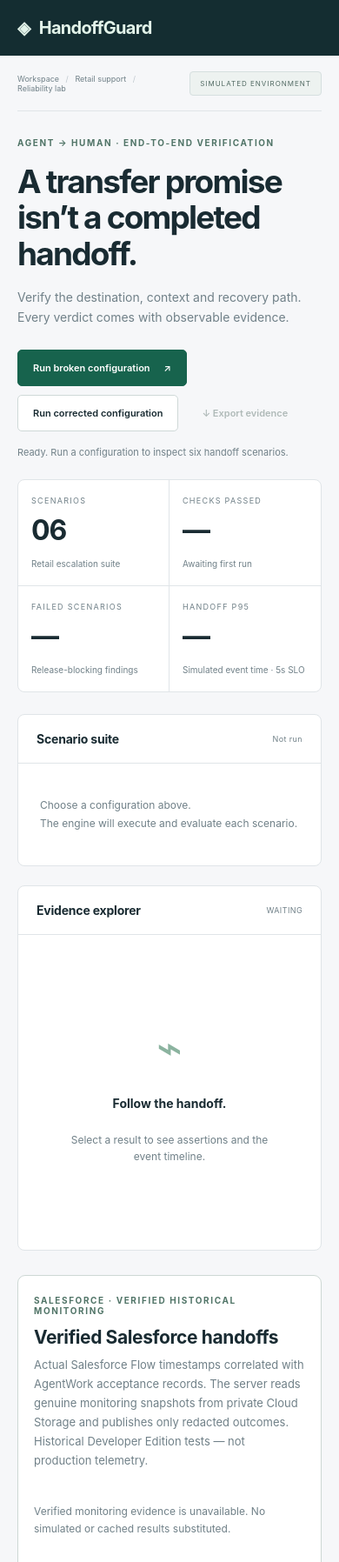
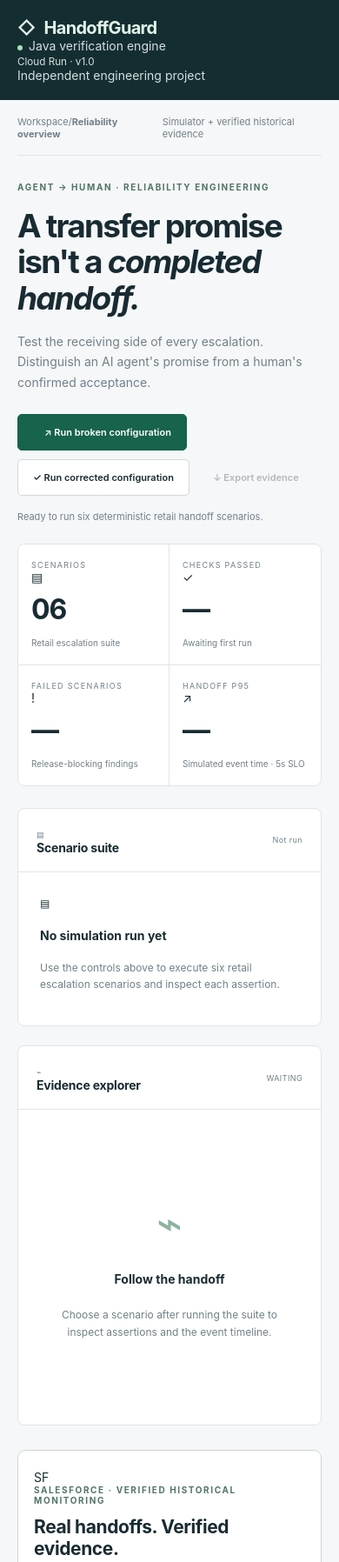
Before and after one commit to davehrsh/HandOffGuard, a website: page web/index.html in a window 390 px wide. Shown: the top 1796 px of the page at 87% size. Drawn offline with Linux system fonts and the light colour scheme; no server answers.

Commit message:
design: rebuild dashboard hierarchy and navigation with semantic responsive structure

```diff
--- a/web/index.html
+++ b/web/index.html
@@ -1,7 +1,56 @@
-<!doctype html><html lang="en"><head><meta charset="utf-8"><meta name="viewport" content="width=device-width,initial-scale=1"><title>HandoffGuard • Reliability lab</title><link rel="stylesheet" href="/style.css"></head><body>
-<aside><a class="brand" href="/">◈ <span>HandoffGuard</span></a><div class="workspace">ENGINEERING WORKSPACE <b>Retail support lab</b></div><nav><a href="#suite" class="active">◫ &nbsp; Test workbench</a><a href="#evidence">≋ &nbsp; Evidence explorer</a><a href="/history">◷ &nbsp; Private snapshot viewer</a><a href="#about">⌘ &nbsp; Integration status</a></nav><div class="aside-bottom"><span class="dot"></span> Java verification engine<br><small>Cloud Run · v1.0</small></div></aside>
-<main><header><span>Workspace <i>/</i> Retail support <i>/</i> Reliability lab</span><span class="badge">SIMULATED ENVIRONMENT</span></header>
-<section class="intro" id="suite"><div class="eyebrow">AGENT → HUMAN · END-TO-END VERIFICATION</div><h1>A transfer promise<br>isn’t a completed handoff.</h1><p>Verify the destination, context and recovery path.<br>Every verdict comes with observable evidence.</p><div class="actions"><button id="broken" class="primary">Run broken configuration <span>↗</span></button><button id="fixed" class="secondary">Run corrected configuration</button><button id="export" class="text" disabled>↓ Export evidence</button></div><p id="status" class="status" role="status" aria-live="polite">Ready. Run a configuration to inspect six handoff scenarios.</p></section>
-<div class="metrics"><article><label>SCENARIOS</label><strong id="total">06</strong><small>Retail escalation suite</small></article><article><label>CHECKS PASSED</label><strong id="passed">—</strong><small id="passed-sub">Awaiting first run</small></article><article><label>FAILED SCENARIOS</label><strong id="failed">—</strong><small>Release-blocking findings</small></article><article><label>HANDOFF P95</label><strong id="latency">—</strong><small>Simulated event time · 5s SLO</small></article></div>
-<section class="workbench"><div class="suite-panel"><div class="panel-title"><h2>Scenario suite</h2><span id="profile">Not run</span></div><div id="scenarios" class="scenario-list"><p class="empty">Choose a configuration above.<br>The engine will execute and evaluate each scenario.</p></div></div><div id="evidence" class="evidence-panel"><div class="panel-title"><h2>Evidence explorer</h2><span id="verdict">WAITING</span></div><div id="detail"><div class="empty detail-empty"><div class="large-icon">⌁</div><h3>Follow the handoff.</h3><p>Select a result to see assertions and the event timeline.</p></div></div></div></section>
-<section id="salesforce" class="salesforce-evidence"><div class="eyebrow">SALESFORCE · VERIFIED HISTORICAL MONITORING</div><h2>Verified Salesforce handoffs</h2><p class="evidence-intro">Actual Salesforce Flow timestamps correlated with AgentWork acceptance records. The server reads genuine monitoring snapshots from private Cloud Storage and publishes only redacted outcomes. Historical Developer Edition tests — not production telemetry.</p><div id="salesforce-sessions" role="status" aria-live="polite">Loading verified monitoring evidence…</div></section><section id="about" class="integration"><div><span class="eyebrow">INTEGRATION BOUNDARY</span><h2>Built to verify. Honest about the source.</h2><p>This workbench uses deterministic simulations. Separately, the protected Salesforce API verifies actual handoffs using Salesforce Flow transfer timestamps and AgentWork records. Import privately stored monitoring snapshots in the history viewer. No live Salesforce credentials or records are exposed on this public page.</p></div><span class="badge">LIVE API · PROTECTED</span></section><footer>HandoffGuard / An independent engineering project <span>Evidence over assumptions.</span></footer></main><script src="/app.js"></script></body></html>
+<!doctype html>
+<html lang="en">
+<head>
+  <meta charset="utf-8">
+  <meta name="viewport" content="width=device-width,initial-scale=1">
+  <meta name="theme-color" content="#0c282d">
+  <meta name="description" content="HandoffGuard — verify agent-to-human transfer reliability with deterministic test scenarios and historical Salesforce evidence.">
+  <title>HandoffGuard — Handoff Reliability Workspace</title>
+  <link rel="stylesheet" href="/style.css">
+</head>
+<body>
+<div class="app-shell">
+  <aside class="sidebar" aria-label="Workspace navigation">
+    <a class="brand" href="/" aria-label="HandoffGuard home"><span class="brand-mark" aria-hidden="true">◇</span><span>Handoff<span class="brand-accent">Guard</span></span></a>
+    <div class="workspace"><span class="sidebar-kicker">WORKSPACE</span><b>Retail support lab</b><small>Engineering environment</small></div>
+    <nav class="sidebar-nav" aria-label="Main navigation">
+      <a href="#suite" class="active"><span class="nav-symbol" aria-hidden="true">▣</span><span>Test workbench</span></a>
+      <a href="#evidence"><span class="nav-symbol" aria-hidden="true">≋</span><span>Evidence explorer</span></a>
+      <a href="#salesforce"><span class="nav-symbol" aria-hidden="true">◇</span><span>Verified Salesforce</span></a>
+      <a href="/history"><span class="nav-symbol" aria-hidden="true">◷</span><span>Private snapshot viewer</span></a>
+      <a href="#about"><span class="nav-symbol" aria-hidden="true">⌘</span><span>Integration status</span></a>
+    </nav>
+    <div class="sidebar-bottom"><div class="engine-status"><span class="dot" aria-hidden="true"></span><span>Java verification engine</span></div><small>Cloud Run · v1.0</small><div class="sidebar-footnote">Independent engineering project</div></div>
+  </aside>
+  <main class="main-content">
+    <header class="topbar"><div class="breadcrumbs"><span>Workspace</span><span class="slash">/</span><strong>Reliability overview</strong></div><div class="topbar-right"><span class="live-dot" aria-hidden="true"></span><span class="environment-label">Simulator + verified historical evidence</span></div></header>
+    <div class="page-content">
+      <section class="intro" id="suite" aria-labelledby="page-title">
+        <div class="intro-copy"><div class="eyebrow"><span class="eyebrow-line"></span>AGENT → HUMAN · RELIABILITY ENGINEERING</div><h1 id="page-title">A transfer promise isn't a <em>completed handoff.</em></h1><p>Test the receiving side of every escalation. Distinguish an AI agent's promise from a human's confirmed acceptance.</p></div>
+        <div class="intro-bottom"><div class="actions"><button id="broken" class="primary"><span class="button-icon" aria-hidden="true">↗</span> Run broken configuration</button><button id="fixed" class="secondary"><span class="button-icon" aria-hidden="true">✓</span> Run corrected configuration</button><button id="export" class="text" disabled>↓ Export evidence</button></div><p id="status" class="status" role="status" aria-live="polite">Ready to run six deterministic retail handoff scenarios.</p></div>
+      </section>
+
+      <section class="metrics" aria-label="Simulation summary">
+        <article class="metric-card"><div class="metric-head"><label for="total">SCENARIOS</label><span class="metric-icon metric-icon-teal" aria-hidden="true">▤</span></div><strong id="total">06</strong><small>Retail escalation suite</small></article>
+        <article class="metric-card"><div class="metric-head"><label for="passed">CHECKS PASSED</label><span class="metric-icon metric-icon-green" aria-hidden="true">✓</span></div><strong id="passed">—</strong><small id="passed-sub">Awaiting first run</small></article>
+        <article class="metric-card"><div class="metric-head"><label for="failed">FAILED SCENARIOS</label><span class="metric-icon metric-icon-red" aria-hidden="true">!</span></div><strong id="failed">—</strong><small>Release-blocking findings</small></article>
+        <article class="metric-card"><div class="metric-head"><label for="latency">HANDOFF P95</label><span class="metric-icon metric-icon-blue" aria-hidden="true">↗</span></div><strong id="latency">—</strong><small>Simulated event time · 5s SLO</small></article>
+      </section>
+
+      <section class="workbench" aria-label="Interactive simulation workbench">
+        <div class="suite-panel surface-card"><div class="panel-title"><div class="panel-heading"><span class="panel-icon" aria-hidden="true">▤</span><h2>Scenario suite</h2></div><span id="profile" class="small-pill">Not run</span></div><div id="scenarios" class="scenario-list"><div class="empty suite-empty"><span class="empty-glyph" aria-hidden="true">▤</span><h3>No simulation run yet</h3><p>Use the controls above to execute six retail escalation scenarios and inspect each assertion.</p></div></div></div>
+        <div id="evidence" class="evidence-panel surface-card"><div class="panel-title"><div class="panel-heading"><span class="panel-icon" aria-hidden="true">⌁</span><h2>Evidence explorer</h2></div><span id="verdict" class="small-pill">WAITING</span></div><div id="detail"><div class="empty detail-empty"><div class="large-icon" aria-hidden="true">⌁</div><h3>Follow the handoff</h3><p>Choose a scenario after running the suite to inspect assertions and the event timeline.</p></div></div></div>
+      </section>
+
+      <section id="salesforce" class="salesforce-evidence surface-card" aria-labelledby="salesforce-title">
+        <div class="salesforce-hero"><div class="salesforce-brandrow"><span class="salesforce-logo" aria-hidden="true">SF</span><div><div class="eyebrow">SALESFORCE · VERIFIED HISTORICAL MONITORING</div><h2 id="salesforce-title">Real handoffs. <span>Verified evidence.</span></h2></div></div><p class="evidence-intro">Actual Salesforce Flow timestamps correlated with AgentWork acceptance records. Outcomes are read from private Cloud Storage and sanitized before being displayed. These are controlled Developer Edition tests, not production telemetry.</p></div>
+        <div id="salesforce-sessions" role="status" aria-live="polite"><p class="evidence-empty">Loading verified monitoring evidence…</p></div>
+      </section>
+      <section id="about" class="integration surface-card" aria-labelledby="about-title"><span class="integration-icon" aria-hidden="true">♢</span><div class="integration-copy"><div class="eyebrow">TRUST &amp; INTEGRATION BOUNDARY</div><h2 id="about-title">Built to verify. Honest about the source.</h2><p>The workbench runs deterministic simulations. The protected Salesforce API independently verifies actual handoffs using Salesforce Flow transfer timestamps and AgentWork records. Historical evidence is read from private snapshots; no Salesforce credentials or customer records are exposed publicly.</p></div><span class="badge integration-badge"><span aria-hidden="true">●</span> LIVE API · PROTECTED</span></section>
+      <footer><span>© HandoffGuard · Independent engineering project</span><span>Evidence over assumptions.</span></footer>
+    </div>
+  </main>
+</div>
+<script src="/app.js"></script>
+</body>
+</html>
```
